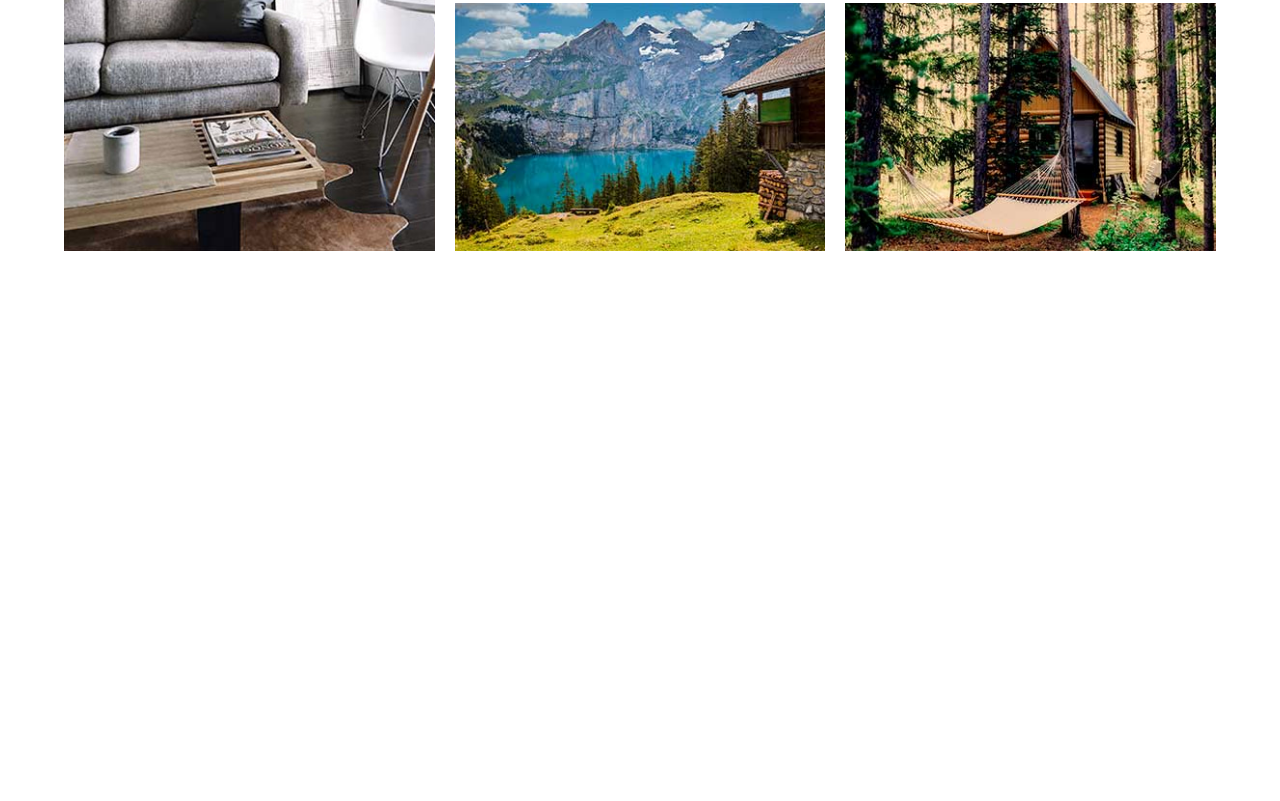
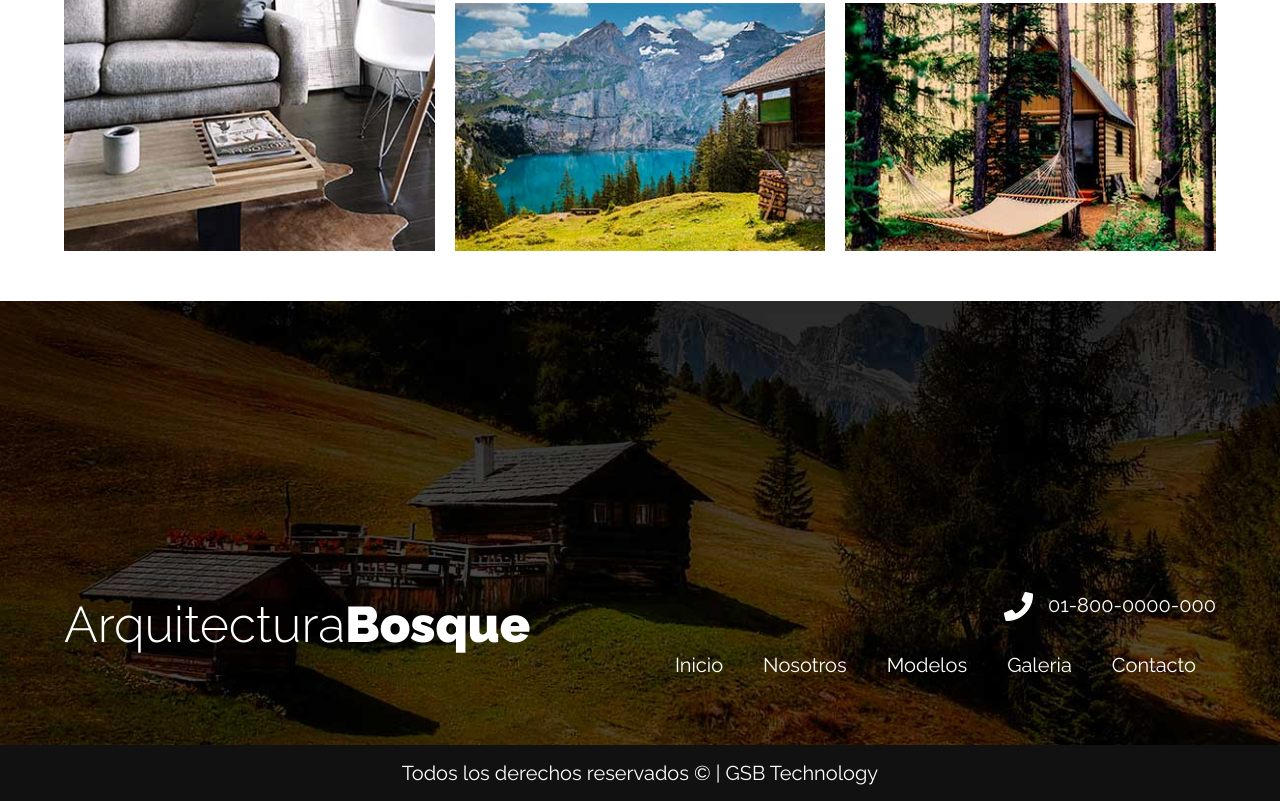
Before and after one commit to Geinersb/Arquitectura-Bosque, a plain HTML site: page index.html in a window 1280 px wide. Shown: the part 4195-4996 px from the top of the page. Before the commit the page ends 4446 px from the top, so only its background shows below. Drawn offline with Linux system fonts and the light colour scheme.

Commit message:
se finaliza pagina de inicio del proyecto

```diff
--- a/css/styles.css
+++ b/css/styles.css
@@ -383,3 +383,30 @@ img {
 }
 
 /* FOOTER */
+.footer{
+    height: 50rem;
+    background-image: url(../img/footer_bg.jpg);
+    background-repeat: no-repeat;
+    background-position: center center;
+    background-size: cover;
+
+    display: flex;
+    flex-direction: column;
+    justify-content: flex-end;
+
+    color: var(--blanco);
+}
+
+.footer a {
+    color: var(--blanco);
+    font-size: 2rem;
+}
+
+.copyright{
+    background-color: var(--negro);
+    text-align: center;
+    color: var(--blanco);
+    margin: 5rem 0 0 0;
+    font-size: 2rem;
+    padding: 1rem;
+}
--- a/index.html
+++ b/index.html
@@ -1,15 +1,19 @@
 <!DOCTYPE html>
 <html lang="es">
+
 <head>
     <meta charset="UTF-8">
     <meta name="viewport" content="width=device-width, initial-scale=1.0">
     <title>Arquitectura Bosque</title>
     <link rel="preconnect" href="https://fonts.googleapis.com">
     <link rel="preconnect" href="https://fonts.gstatic.com" crossorigin>
-    <link href="https://fonts.googleapis.com/css2?family=Raleway:wght@300;400;700;900&family=Work+Sans:ital,wght@0,300;0,400;0,500;1,300;1,400;1,500&display=swap" rel="stylesheet">
+    <link
+        href="https://fonts.googleapis.com/css2?family=Raleway:wght@300;400;700;900&family=Work+Sans:ital,wght@0,300;0,400;0,500;1,300;1,400;1,500&display=swap"
+        rel="stylesheet">
     <link rel="stylesheet" href="css/normalize.css">
     <link rel="stylesheet" href="css/styles.css ">
 </head>
+
 <body>
 
     <header class="header">
@@ -23,7 +27,7 @@
                 </div>
 
                 <div class="contacto">
-    <a  class="telefono" href="tel:01-800-0000-000">01-800-0000-000</a>
+                    <a class="telefono" href="tel:01-800-0000-000">01-800-0000-000</a>
 
                     <nav class="navegacion">
                         <a class="link" href="#">Inicio</a>
@@ -48,9 +52,11 @@
     <section class="contenedor mt-5 nosotros">
         <div class="contenido-nosotros">
             <h2>Sobre Nosotros</h2>
-    <p>Lorem ipsum dolor sit amet consectetur adipisicing elit. Quos, unde numquam ipsa, non similique praesentium fugiat odit dignissimos illum harum atque saepe iure ratione modi?</p>
+            <p>Lorem ipsum dolor sit amet consectetur adipisicing elit. Quos, unde numquam ipsa, non similique
+                praesentium fugiat odit dignissimos illum harum atque saepe iure ratione modi?</p>
 
-    <p>Lorem ipsum dolor sit amet consectetur adipisicing elit. Dolores magnam a voluptatibus eos natus laboriosam.</p>
+            <p>Lorem ipsum dolor sit amet consectetur adipisicing elit. Dolores magnam a voluptatibus eos natus
+                laboriosam.</p>
         </div>
     </section>
 
@@ -62,30 +68,36 @@
         <div class="modelo basico">
             <div class="contenido-modelo">
                 <h3>Modelo Básico</h3>
-            <p>Lorem ipsum dolor sit amet consectetur, adipisicing elit. Maiores id officia cumque nobis ex cum vitae enim magnam incidunt laborum. Hic laudantium fugiat animi voluptatem similique? Atque aperiam reiciendis numquam?</p>
+                <p>Lorem ipsum dolor sit amet consectetur, adipisicing elit. Maiores id officia cumque nobis ex cum
+                    vitae enim magnam incidunt laborum. Hic laudantium fugiat animi voluptatem similique? Atque aperiam
+                    reiciendis numquam?</p>
                 <a class="btn" href="#">Más Información</a>
             </div>
-    </div>      <!--aqui finaliza el modelo-->
+        </div> <!--aqui finaliza el modelo-->
 
 
 
         <div class="modelo  premier">
             <div class="contenido-modelo">
                 <h3>Modelo Premier</h3>
-            <p>Lorem ipsum dolor sit amet consectetur, adipisicing elit. Maiores id officia cumque nobis ex cum vitae enim magnam incidunt laborum. Hic laudantium fugiat animi voluptatem similique? Atque aperiam reiciendis numquam?</p>
+                <p>Lorem ipsum dolor sit amet consectetur, adipisicing elit. Maiores id officia cumque nobis ex cum
+                    vitae enim magnam incidunt laborum. Hic laudantium fugiat animi voluptatem similique? Atque aperiam
+                    reiciendis numquam?</p>
                 <a class="btn" href="#">Más Información</a>
             </div>
-    </div>      <!--aqui finaliza el modelo-->
+        </div> <!--aqui finaliza el modelo-->
 
 
 
         <div class="modelo elite">
             <div class="contenido-modelo">
                 <h3>Modelo Elite</h3>
-            <p>Lorem ipsum dolor sit amet consectetur, adipisicing elit. Maiores id officia cumque nobis ex cum vitae enim magnam incidunt laborum. Hic laudantium fugiat animi voluptatem similique? Atque aperiam reiciendis numquam?</p>
+                <p>Lorem ipsum dolor sit amet consectetur, adipisicing elit. Maiores id officia cumque nobis ex cum
+                    vitae enim magnam incidunt laborum. Hic laudantium fugiat animi voluptatem similique? Atque aperiam
+                    reiciendis numquam?</p>
                 <a class="btn" href="#">Más Información</a>
             </div>
-    </div>     <!--aqui finaliza el modelo-->
+        </div> <!--aqui finaliza el modelo-->
     </main>
 
 
@@ -127,5 +139,36 @@
 
     </section>
 
+    <!-- FOOTER -->
+    <footer class="footer mt-5">
+        <div class="contenedor">
+            <div class="barra">
+
+                <div class="logo">
+                    <h1 class="nombre-sitio">
+                        Arquitectura<span>Bosque</span>
+                    </h1>
+                </div>
+
+                <div class="contacto">
+                    <a class="telefono" href="tel:01-800-0000-000">01-800-0000-000</a>
+
+                    <nav class="navegacion">
+                        <a class="link" href="#">Inicio</a>
+                        <a class="link" href="#">Nosotros</a>
+                        <a class="link" href="#">Modelos</a>
+                        <a class="link" href="#">Galeria</a>
+                        <a class="link" href="#">Contacto</a>
+                    </nav>
+                </div>
+
+            </div>
+        </div>
+
+<p class="copyright">Todos los derechos reservados &COPY; | GSB Technology </p>
+
+    </footer>
+
 </body>
+
 </html>
```
Lines whose indentation alone changed are shown as unchanged.
